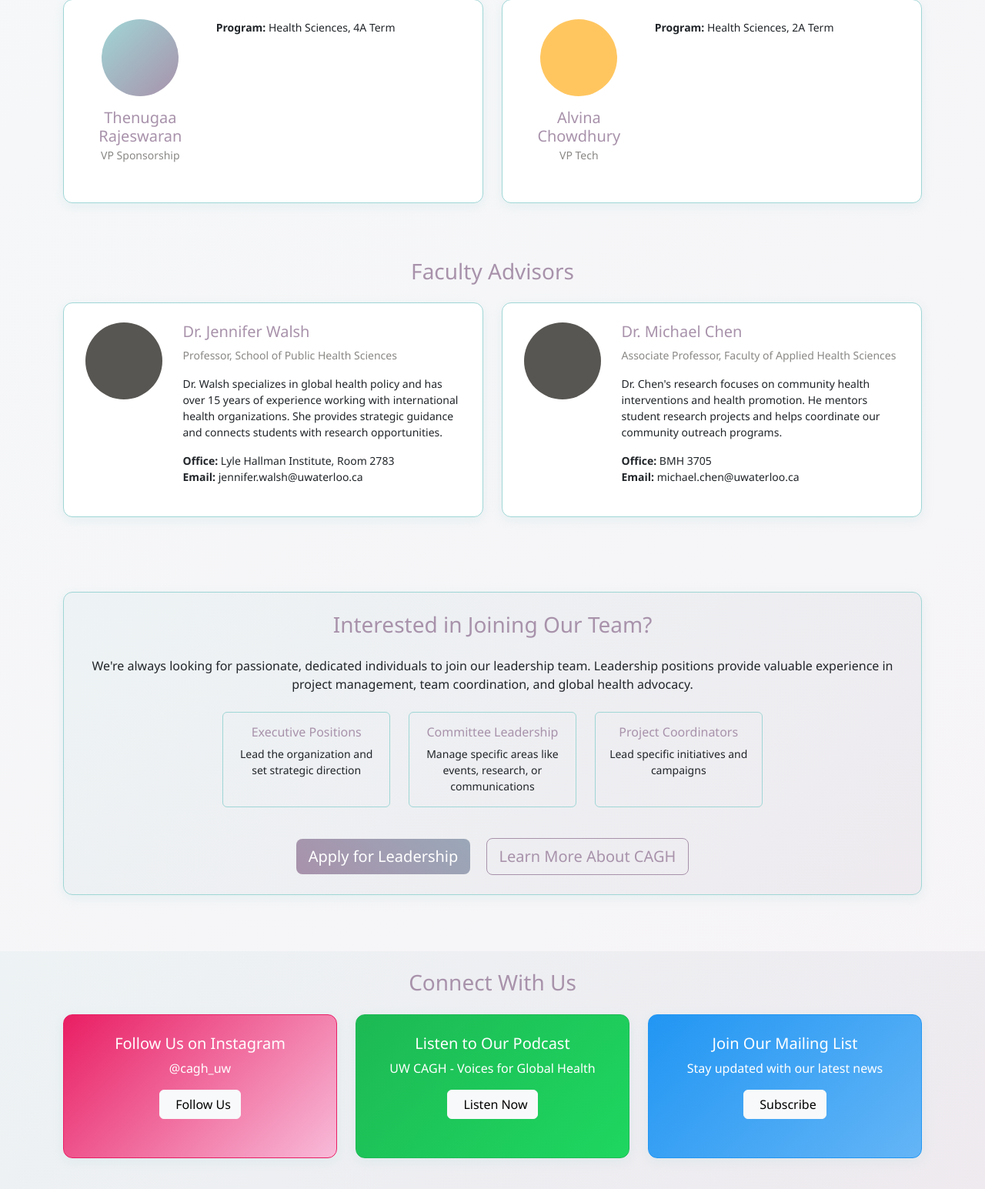
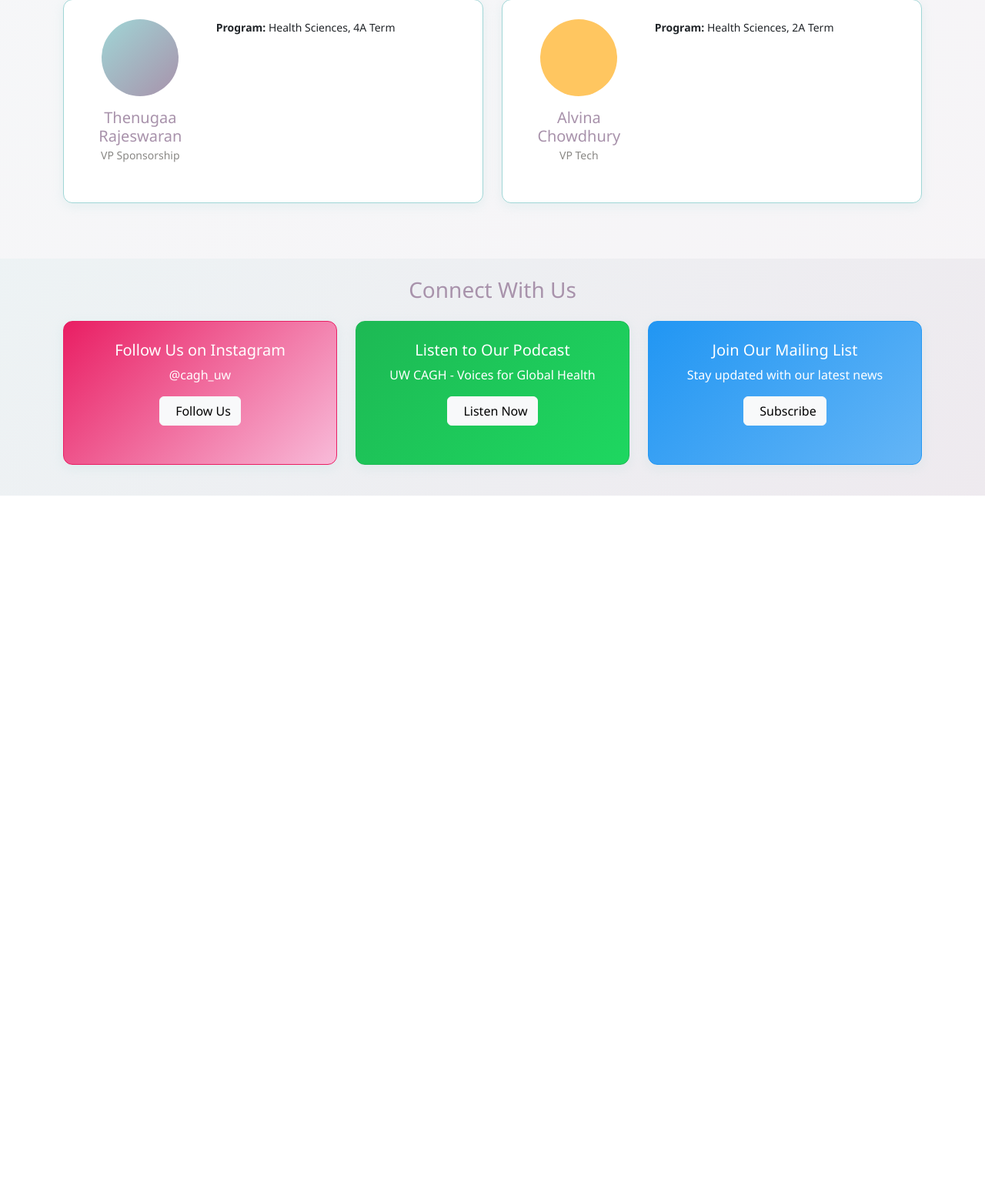
Before and after one commit to sarv198/UWaterloo_CAGH, a Django app: page /team/ in a window 1280 px wide. Shown: the part 2977-4522 px from the top of the page at 77% size. After the commit the page ends 3621 px from the top, so only its background shows below. Run offline with Django 3.2, Linux system fonts and the light colour scheme.

Commit message:
Remove Faculty Advisors and Join Our Team sections from team page
- Remove Faculty Advisors section with Dr. Jennifer Walsh and Dr. Michael Chen
- Remove Interested in Joining Our Team section with leadership recruitment info
- Streamline team page to focus only on current executive team members
- Clean up page layout to end after VP Tech section
- Maintain consistent styling and contact footer across all pages

```diff
--- a/CAGH/templates/CAGH/team.html
+++ b/CAGH/templates/CAGH/team.html
@@ -416,97 +416,4 @@
 </div>
 
 
-<!-- Faculty Advisors -->
-<div class="row mb-5">
-    <div class="col-12">
-        <h2 class="h3 text-primary mb-4 text-center">Faculty Advisors</h2>
-    </div>
-
-    <div class="col-lg-6 mb-4">
-        <div class="content-section">
-            <div class="row">
-                <div class="col-md-3 text-center">
-                    <div class="bg-secondary text-white rounded-circle d-inline-flex align-items-center justify-content-center" style="width: 100px; height: 100px;">
-                        <i class="bi bi-mortarboard fs-3"></i>
-                    </div>
-                </div>
-                <div class="col-md-9">
-                    <h5 class="text-primary">Dr. Jennifer Walsh</h5>
-                    <p class="small text-muted">Professor, School of Public Health Sciences</p>
-                    <p class="small">
-                        Dr. Walsh specializes in global health policy and has over 15 years of experience working with international health organizations. She provides strategic guidance and connects students with research opportunities.
-                    </p>
-                    <p class="small">
-                        <strong>Office:</strong> Lyle Hallman Institute, Room 2783<br>
-                        <strong>Email:</strong> jennifer.walsh@uwaterloo.ca
-                    </p>
-                </div>
-            </div>
-        </div>
-    </div>
-
-    <div class="col-lg-6 mb-4">
-        <div class="content-section">
-            <div class="row">
-                <div class="col-md-3 text-center">
-                    <div class="bg-secondary text-white rounded-circle d-inline-flex align-items-center justify-content-center" style="width: 100px; height: 100px;">
-                        <i class="bi bi-mortarboard fs-3"></i>
-                    </div>
-                </div>
-                <div class="col-md-9">
-                    <h5 class="text-primary">Dr. Michael Chen</h5>
-                    <p class="small text-muted">Associate Professor, Faculty of Applied Health Sciences</p>
-                    <p class="small">
-                        Dr. Chen's research focuses on community health interventions and health promotion. He mentors student research projects and helps coordinate our community outreach programs.
-                    </p>
-                    <p class="small">
-                        <strong>Office:</strong> BMH 3705<br>
-                        <strong>Email:</strong> michael.chen@uwaterloo.ca
-                    </p>
-                </div>
-            </div>
-        </div>
-    </div>
-</div>
-
-<!-- Join Our Team -->
-<div class="row">
-    <div class="col-12">
-        <div class="content-section text-center bg-light">
-            <h2 class="h3 text-primary mb-4">Interested in Joining Our Team?</h2>
-            <p class="mb-4">
-                We're always looking for passionate, dedicated individuals to join our leadership team.
-                Leadership positions provide valuable experience in project management, team coordination, and global health advocacy.
-            </p>
-            <div class="row justify-content-center">
-                <div class="col-md-8">
-                    <div class="row">
-                        <div class="col-md-4 mb-3">
-                            <div class="border rounded p-3 h-100">
-                                <h6 class="text-primary">Executive Positions</h6>
-                                <p class="small mb-0">Lead the organization and set strategic direction</p>
-                            </div>
-                        </div>
-                        <div class="col-md-4 mb-3">
-                            <div class="border rounded p-3 h-100">
-                                <h6 class="text-primary">Committee Leadership</h6>
-                                <p class="small mb-0">Manage specific areas like events, research, or communications</p>
-                            </div>
-                        </div>
-                        <div class="col-md-4 mb-3">
-                            <div class="border rounded p-3 h-100">
-                                <h6 class="text-primary">Project Coordinators</h6>
-                                <p class="small mb-0">Lead specific initiatives and campaigns</p>
-                            </div>
-                        </div>
-                    </div>
-                </div>
-            </div>
-            <div class="mt-4">
-                <a href="{% url 'involvement' %}" class="btn btn-primary btn-lg me-3">Apply for Leadership</a>
-                <a href="{% url 'about' %}" class="btn btn-outline-primary btn-lg">Learn More About CAGH</a>
-            </div>
-        </div>
-    </div>
-</div>
 {% endblock %}
```
